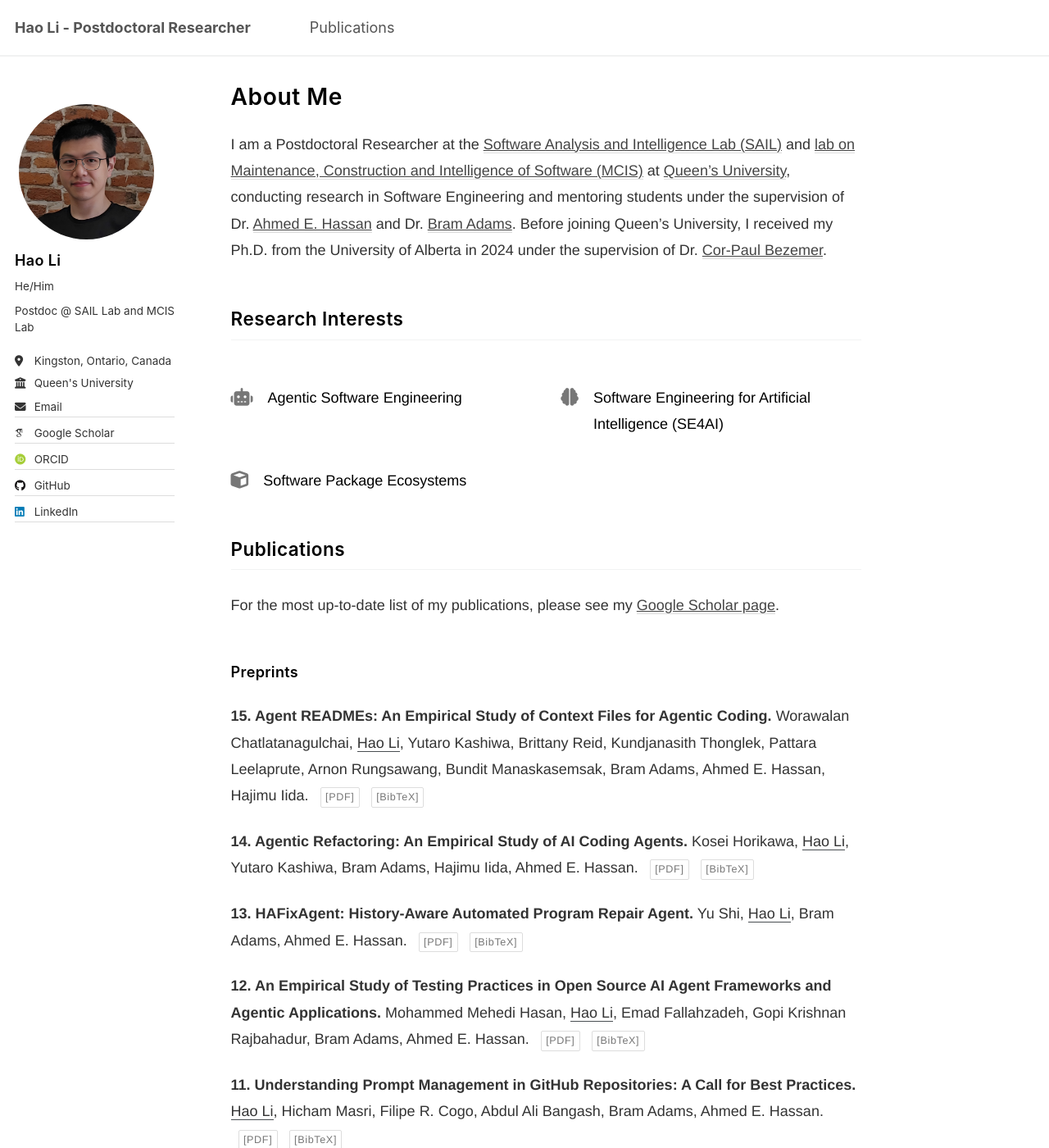
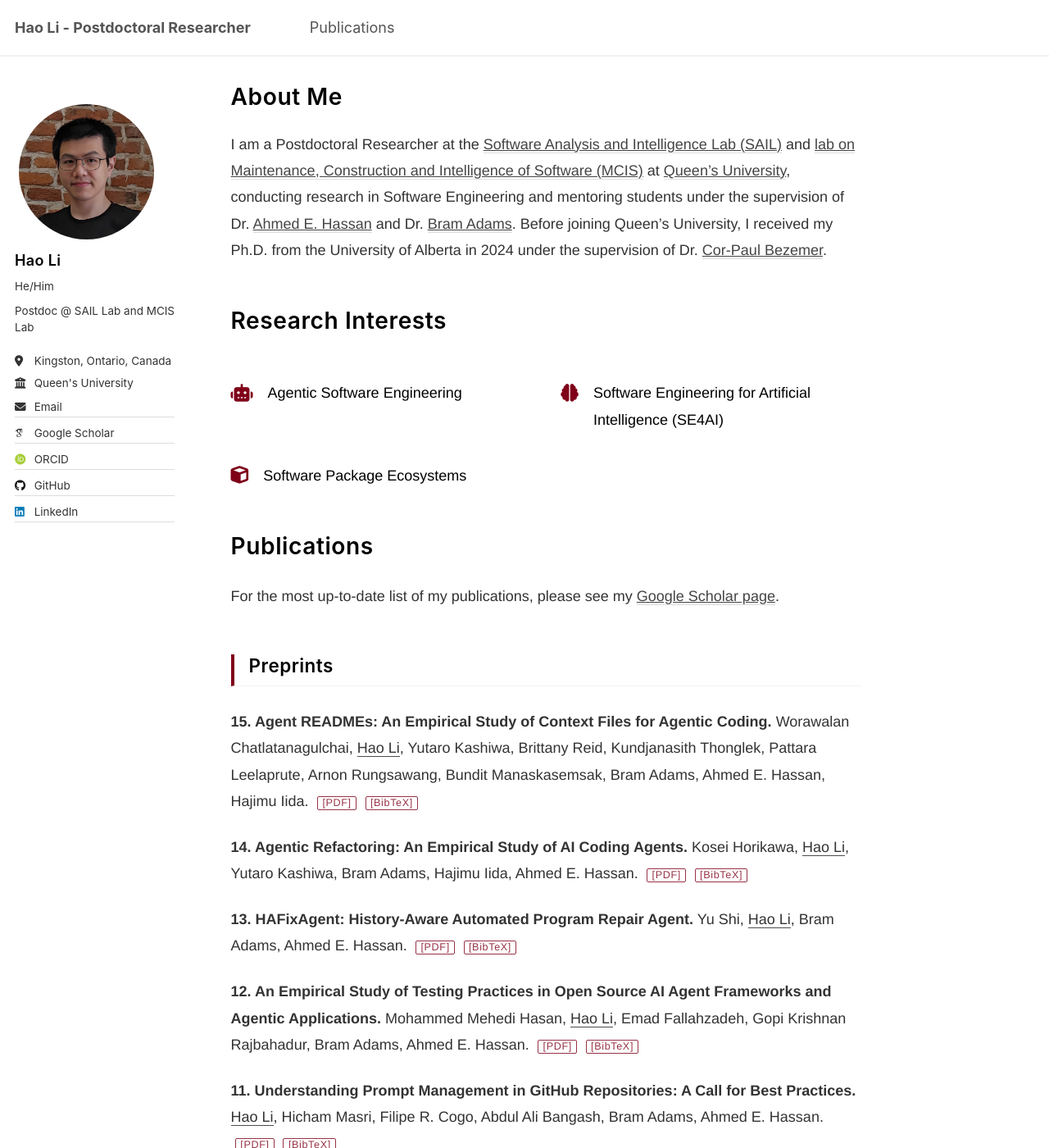
Before and after one commit to Leo-LiHao/Leo-LiHao.github.io, a Jekyll site: the page built from _pages/about.md, in a window 1280 px wide and 1400 px high. Shown: the whole window at 82% size. Built offline with Jekyll 4.4.1, drawn with Linux system fonts in a browser that asks for light colours; some web fonts are replaced.

Commit message:
fixing headers

```diff
--- a/_pages/about.md
+++ b/_pages/about.md
@@ -10,7 +10,7 @@ redirect_from:
 
 I am a Postdoctoral Researcher at the [Software Analysis and Intelligence Lab (SAIL)](https://sail.cs.queensu.ca/) and [lab on Maintenance, Construction and Intelligence of Software (MCIS)](https://mcis.cs.queensu.ca/) at [Queen’s University](https://www.queensu.ca/), conducting research in Software Engineering and mentoring students under the supervision of Dr. [Ahmed E. Hassan](https://scholar.google.com/citations?user=9hwXx34AAAAJ&hl=en) and Dr. [Bram Adams](https://scholar.google.com/citations?user=XS9QH_UAAAAJ&hl=en). Before joining Queen’s University, I received my Ph.D. from the University of Alberta in 2024 under the supervision of Dr. [Cor-Paul Bezemer](https://scholar.google.com/citations?user=8HgcKdoAAAAJ&hl=en).
 
-## Research Interests
+# Research Interests
 
 <div class="research-areas">
   <div class="research-item">
@@ -27,11 +27,11 @@ I am a Postdoctoral Researcher at the [Software Analysis and Intelligence Lab (S
   </div>
 </div>
 
-## Publications
+# Publications
 
 For the most up-to-date list of my publications, please see my [Google Scholar page](https://scholar.google.com/citations?user=3xI3QLsAAAAJ&hl=en).
 
-### Preprints
+## Preprints
 
 **15\. Agent READMEs: An Empirical Study of Context Files for Agentic Coding.** Worawalan Chatlatanagulchai, <u>Hao Li</u>, Yutaro Kashiwa, Brittany Reid, Kundjanasith Thonglek, Pattara Leelaprute, Arnon Rungsawang, Bundit Manaskasemsak, Bram Adams, Ahmed E. Hassan, Hajimu Iida. [[PDF]](https://leo-lihao.github.io/files/P15.pdf) [[BibTeX]](https://leo-lihao.github.io/files/P15.bib)
 
@@ -63,7 +63,7 @@ For the most up-to-date list of my publications, please see my [Google Scholar p
 
 **1\. Towards Refining Developer Questions using LLM-Based Named Entity Recognition for Developer Chatroom Conversations.** Pouya Fathollahzadeh, Mariam El Mezouar, <u>Hao Li</u>, Ying Zou, Ahmed E. Hassan. [[PDF]](https://leo-lihao.github.io/files/P1.pdf) [[BibTeX]](https://leo-lihao.github.io/files/P1.bib)
 
-### Journal Articles
+## Journal Articles
 
 **4\. Studying the Impact of TensorFlow and PyTorch Bindings on Machine Learning Software Quality.** <u>Hao Li</u>, Gopi Krishnan Rajbahadur, Cor-Paul Bezemer. *ACM Transactions on Software Engineering and Methodology (TOSEM), 2024*. [[PDF]](https://leo-lihao.github.io/files/J3.pdf) [[BibTeX]](https://leo-lihao.github.io/files/J3.bib)
 
@@ -73,13 +73,13 @@ For the most up-to-date list of my publications, please see my [Google Scholar p
 
 **1\. An Empirical Study of Yanked Releases in the Rust Package Registry.** <u>Hao Li</u>, Filipe R. Cogo, Cor-Paul Bezemer. *IEEE Transactions on Software Engineering (TSE), 2023*. [[PDF]](https://leo-lihao.github.io/files/J1.pdf) [[BibTeX]](https://leo-lihao.github.io/files/J1.bib)
 
-### Conference Papers
+## Conference Papers
 
 **1\. Software Engineering and Foundation Models: Insights from Industry Blogs Using a Jury of Foundation Models.** <u>Hao Li</u>, Cor-Paul Bezemer, Ahmed E. Hassan. *IEEE/ACM 47th International Conference on Software Engineering: Software Engineering in Practice (ICSE-SEIP), 2025*. [[PDF]](https://leo-lihao.github.io/files/C1.pdf) [[BibTeX]](https://leo-lihao.github.io/files/C1.bib)
 
-## Academic Services
+# Academic Services
 
-### Conferences
+## Conferences
 - **Mining Challenge Co‐Chair**, **23rd International Mining Software Repositories Conference (MSR 2026)**, Mining Challenge Track, April 16--17, 2026 (Rio de Janeiro, Brazil). [[Link]](https://2026.msrconf.org/track/msr-2026-mining-challenge)
 - **Program Committee Member**, **FSE 2026**, Student Research Competition Track, July 5--9, 2026 (Montreal, Canada). [[Link]](https://conf.researchr.org/track/fse-2026/fse-2026-student-research-competition)
 - **Program Committee Member**, **33rd edition of the IEEE International Conference on Software Analysis, Evolution, and Reengineering (SANER 2026)**, Short Papers and Posters Track & Industrial Track, March 17--20, 2026 (Limassol, Cyprus). [[Link]](https://conf.researchr.org/track/saner-2026/saner-2026-short-papers-and-posters-track)
@@ -87,14 +87,14 @@ For the most up-to-date list of my publications, please see my [Google Scholar p
 - **Program Committee Member**, **35th International Conference on Collaborative Advances in Software and COmputiNg (CASCON 2025)**, Poster Track, November 10--13, 2025 (Toronto, ON, Canada). [[Link]](https://conf.researchr.org/track/cascon-2025/posters-track)
 - **Program Committee Member**, **39th IEEE/ACM International Conference on Automated Software Engineering (ASE 2024)**, Artifact Evaluation Track, October 27--November 1, 2024 (Sacramento, California, United States). [[Link]](https://conf.researchr.org/track/ase-2024/ase-2024-artifact-evaluation-track)
 
-### Invited Talks
+## Invited Talks
 - Software Engineering and Foundation Models: Insights from Industry Blogs Using a Jury of Foundation Models, Invited talk at the **Nara Institute of Science and Technology (NAIST)**, June 4, 2025 (Nara, Japan).
 - Studying the Impact of TensorFlow and PyTorch Bindings on Machine Learning Software Quality, Journal-First, Presented at the **47th International Conference on Software Engineering (ICSE 2025)**, May 2, 2025 (Ottawa, ON, Canada). [[Link]](https://conf.researchr.org/details/icse-2025/icse-2025-journal-first-papers/1/Studying-the-Impact-of-TensorFlow-and-PyTorch-Bindings-on-Machine-Learning-Software-Q)
 - Software Engineering and Foundation Models: Insights from Industry Blogs Using a Jury of Foundation Models, Software Engineering in Practice (SEIP), Presented at the **47th International Conference on Software Engineering (ICSE 2025)**, May 2, 2025 (Ottawa, ON, Canada). [[Link]](https://conf.researchr.org/details/icse-2025/icse-2025-software-engineering-in-practice/54/Software-Engineering-and-Foundation-Models-Insights-from-Industry-Blogs-Using-a-Jury)
 - Bridging the Language Gap: An Empirical Study of Bindings for Open Source Machine Learning Libraries Across Software Package Ecosystems, Journal-First, Presented at the **47th International Conference on Software Engineering (ICSE 2025)**, April 30, 2025 (Ottawa, ON, Canada).  [[Link]](https://conf.researchr.org/details/icse-2025/icse-2025-journal-first-papers/76/Bridging-the-Language-Gap-An-Empirical-Study-of-Bindings-for-Open-Source-Machine-Lea)
 - Foundation Models and Software Engineering: Insights from Industry Blogs, Invited talk at the **AIware Leadership Bootcamp 2024**, November 3, 2024 (Toronto, ON, Canada). [[Slides]](https://www.aiwarebootcamp.io/slides/2024_aiwarebootcamp_li_foundation_models_and_software_engineering.pdf) [[Video]](https://www.youtube.com/watch?v=gVwr3Q8YdXg) [[Link]](https://www.aiwarebootcamp.io/)
 
-### Journal Reviewer
+## Journal Reviewer
 
 - IEEE Transactions on Software Engineering (TSE)
 - ACM Transactions on Software Engineering and Methodology (TOSEM)
--- a/_sass/_custom-enhancements.scss
+++ b/_sass/_custom-enhancements.scss
@@ -38,6 +38,13 @@ h6 {
   /* Slight breathing room */
 }
 
+/* Add a subtle red accent to major section headings */
+h2 {
+  border-left: 4px solid $muji-accent;
+  padding-left: 1rem;
+  line-height: 1.2;
+}
+
 /* Research areas styling - Minimalist Grid */
 .research-areas {
   display: grid;
@@ -68,14 +75,14 @@ h6 {
   border-color: transparent;
   box-shadow: none;
   transform: none;
-  opacity: 0.7;
+  opacity: 0.8;
   /* Subtle hover effect */
 }
 
 .research-item i {
   font-size: 1.2rem;
-  color: $muji-grey;
-  /* Grey icons instead of blue */
+  color: $muji-accent;
+  /* MUJI Red icons for visualization */
   margin-top: 0.3rem;
   /* Align with text */
 }
@@ -122,31 +129,40 @@ a:hover {
   text-decoration: none;
 }
 
-/* Enhanced button styling for PDF/BibTeX links - Minimalist Text */
+/* Enhanced button styling for PDF/BibTeX/Link/Video links - Minimalist Text */
 a[href$=".pdf"],
-a[href$=".bib"] {
+a[href$=".bib"],
+.page__content li a {
   display: inline-block;
   background: transparent;
-  color: $muji-grey;
+  color: $muji-accent;
+  /* Red text to stand out as actions */
   padding: 0 0.3rem;
-  border: 1px solid #ddd;
+  border: 1px solid $muji-accent;
+  /* Red border */
   border-radius: 2px;
   /* Slightly rounded */
-  margin-left: 0.5rem;
+  margin-left: 0.3rem;
+  /* Reduced margin for inline flow */
   font-size: 0.7rem;
   font-weight: 400;
   text-decoration: none;
   transition: all 0.2s ease;
   box-shadow: none;
   letter-spacing: 0.05em;
+  opacity: 0.8;
+  line-height: 1.2;
+  /* Fix vertical alignment */
 }
 
 a[href$=".pdf"]:hover,
-a[href$=".bib"]:hover {
-  background: transparent;
-  color: $muji-accent;
+a[href$=".bib"]:hover,
+.page__content li a:hover {
+  background: $muji-accent;
+  color: white;
   border-color: $muji-accent;
   text-decoration: none;
+  opacity: 1;
 }
 
 /* List styling */
@@ -187,6 +203,7 @@ a[href$=".bib"]:hover {
 }
 
 .masthead a:hover {
-  color: #000;
+  color: $muji-accent;
+  /* Red hover in nav */
   border-bottom: none;
 }
```
